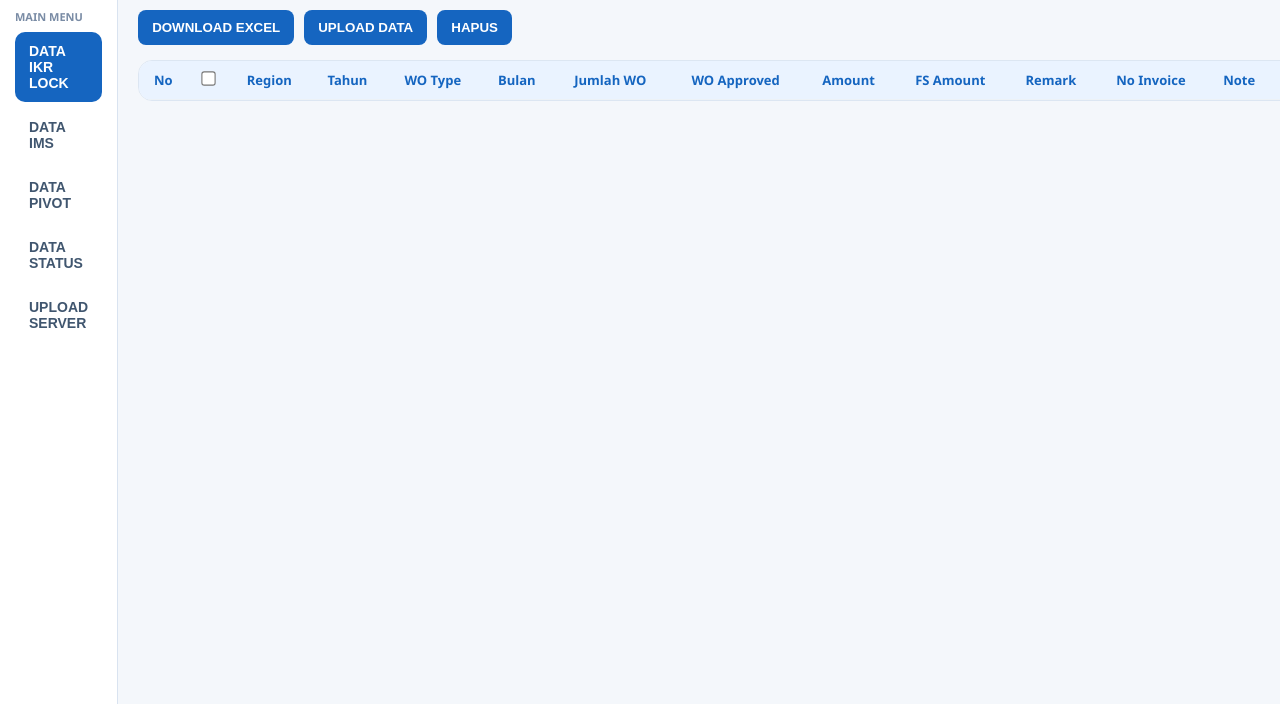
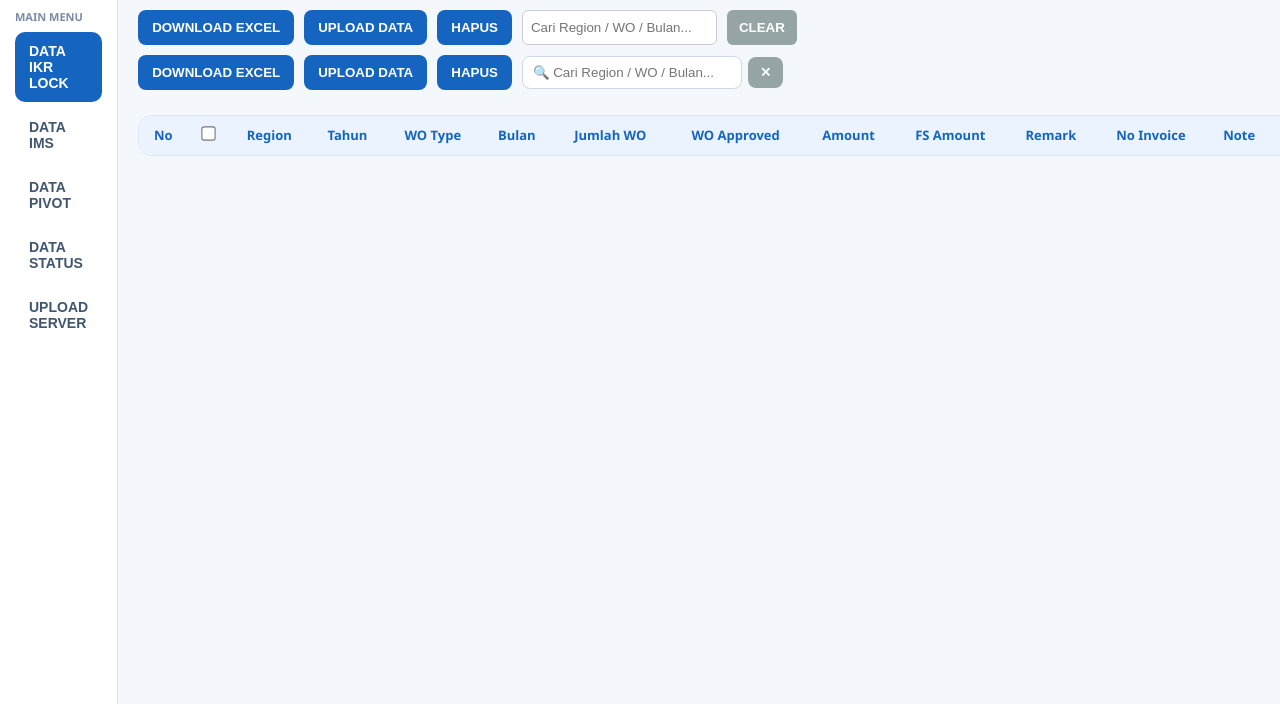
Before and after one commit to sy060798/NEW-IKR-LOCK, a plain HTML site: page page/ikr.html in a window 1280 px wide. Shown: the part 96-800 px from the top of the page. Drawn offline with nearby package versions, Linux system fonts and the light colour scheme; no server answers; a script that the page names is missing.

Commit message:
Update ikr.html

```diff
--- a/page/ikr.html
+++ b/page/ikr.html
@@ -109,7 +109,56 @@ body{flex-direction:column}
     <input type="file" id="fileIKR" hidden>
     <button onclick="document.getElementById('fileIKR').click()">UPLOAD DATA</button>
     <button onclick="hapusIKR()">HAPUS</button>
+    <input type="text" id="searchIKR"
+       placeholder="Cari Region / WO / Bulan..."
+       style="padding:8px;border-radius:6px;border:1px solid #ccc;">
+
+<button id="clearSearchIKR"
+        style="background:#95a5a6;color:#fff;border:none;padding:8px 12px;border-radius:6px;cursor:pointer">
+  CLEAR
+</button>
+<div id="tb-ikr" class="toolbar active">
+
+  <button onclick="downloadIKR()">DOWNLOAD EXCEL</button>
+
+  <input type="file" id="fileIKR" hidden>
+  <button onclick="document.getElementById('fileIKR').click()">UPLOAD DATA</button>
+
+  <button onclick="hapusIKR()">HAPUS</button>
+
+  <!-- SEARCH GROUP -->
+  <div style="display:flex;align-items:center;gap:6px;margin-left:auto">
+
+    <input
+      type="text"
+      id="searchIKR"
+      placeholder="🔍 Cari Region / WO / Bulan..."
+      style="
+        padding:8px 10px;
+        border-radius:8px;
+        border:1px solid #d0d7e2;
+        outline:none;
+        min-width:220px;
+      "
+    >
+
+    <button
+      id="clearSearchIKR"
+      title="Reset Pencarian"
+      style="
+        background:#95a5a6;
+        color:#fff;
+        border:none;
+        padding:8px 12px;
+        border-radius:8px;
+        cursor:pointer;
+      ">
+      ✕
+    </button>
+
   </div>
+
+</div>
 
   <!-- TOOLBAR IMS -->
   <div id="tb-ims" class="toolbar">
```
